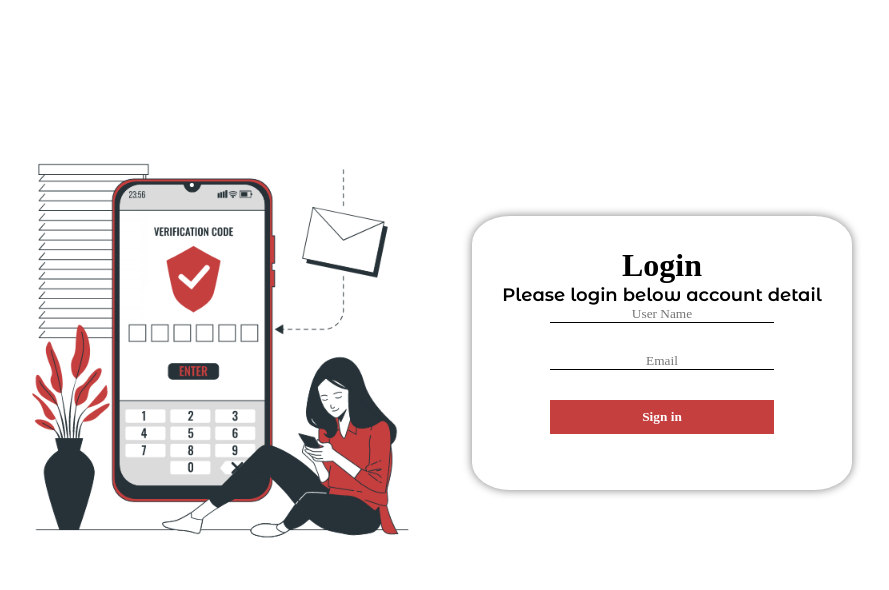
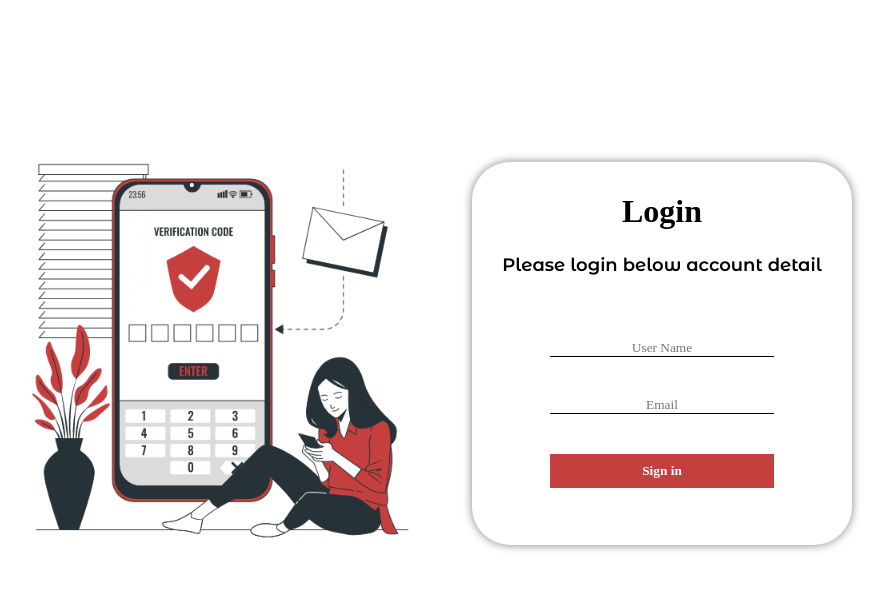
Before and after one commit to BeesanGhaith/Tarjama, a React (Create React App) app: page / in a window 1280 px wide. Shown: the top 590 px of the page, without its empty margins (228-1117 px from the left). Built offline with nearby package versions, Linux system fonts and the light colour scheme.

Commit message:
modify login.css

```diff
--- a/src/component/Login/Login.css
+++ b/src/component/Login/Login.css
@@ -18,17 +18,19 @@
   font-size: xx-large;
   font-family: cursive;
   font-weight: bold;
+  margin-bottom: 3vh;
 }
 
 .parag-login {
   font-family: "Montserrat Alternates", sans-serif;
   font-size: large;
+  margin-bottom: 8vh;
 }
 
 .form-login {
   display: flex;
   flex-direction: column;
-  gap: 3ch;
+  gap: 4ch;
   justify-content: center;
   align-items: center;
 }
```
